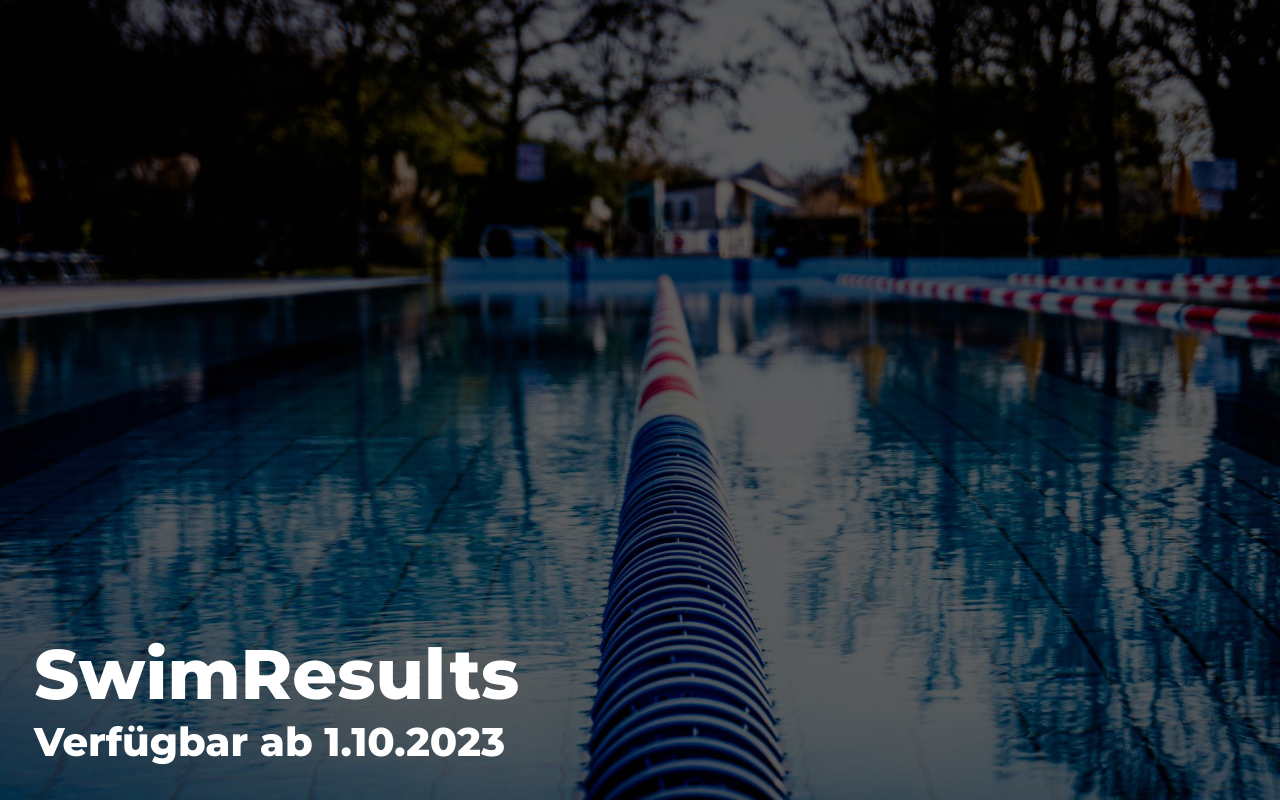
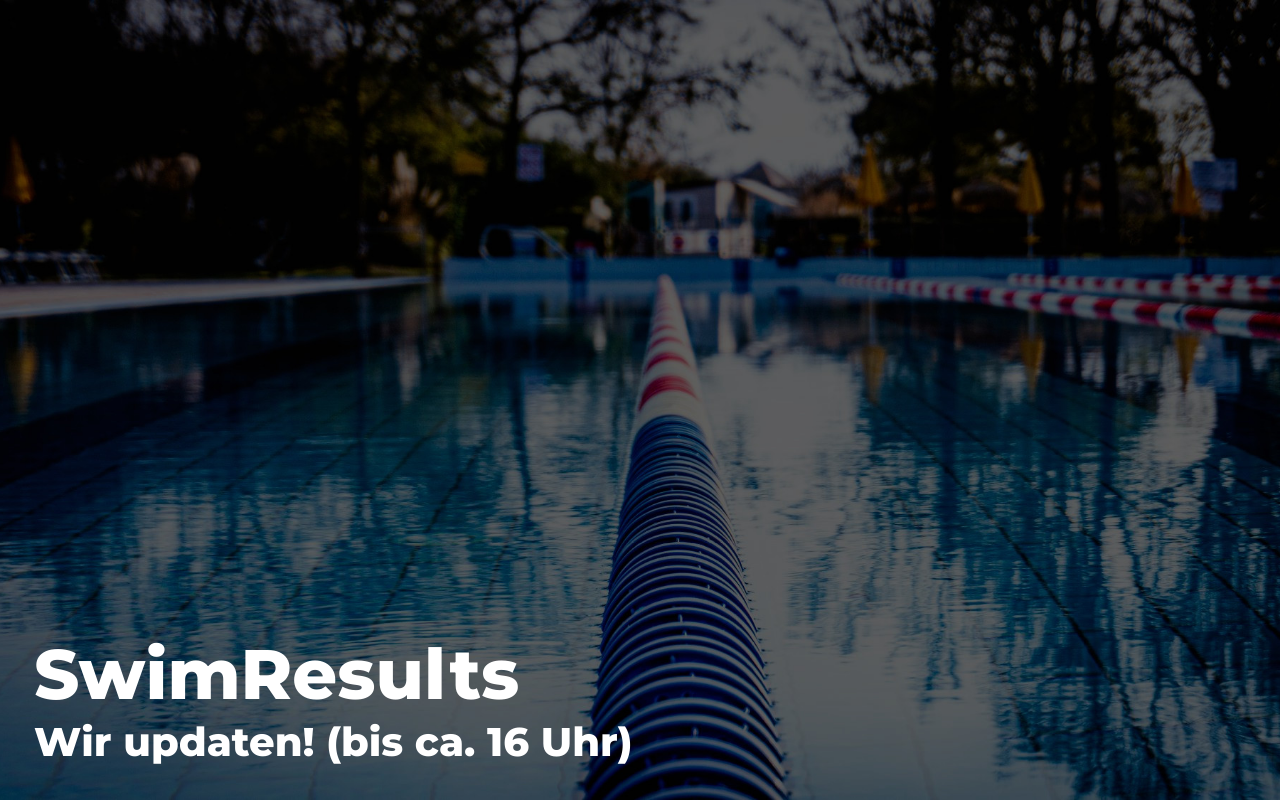
Before and after one commit to SwimResults/OfflinePage, a plain HTML site: page src/index.html in a window 1280 px wide. Drawn offline with nearby package versions, Linux system fonts and the light colour scheme.

Commit message:
update info v1.0.4

```diff
--- a/src/index.html
+++ b/src/index.html
@@ -27,7 +27,7 @@
     <div class="background">
         <span class="background-text">
             <span class="title">SwimResults</span>
-            <span class="subtitle">Verfügbar ab 1.10.2023</span>
+            <span class="subtitle">Wir updaten! (bis ca. 16 Uhr)</span>
         </span>
         <h1 style="display: none">Swim Results</h1>
         <h1 style="display: none">SwimResults</h1>
```
